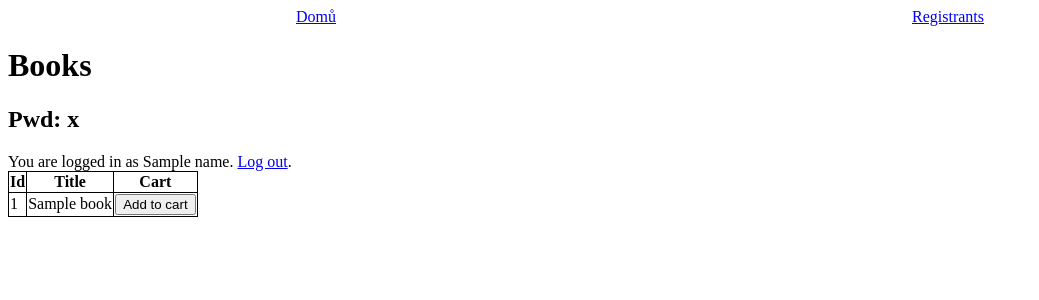
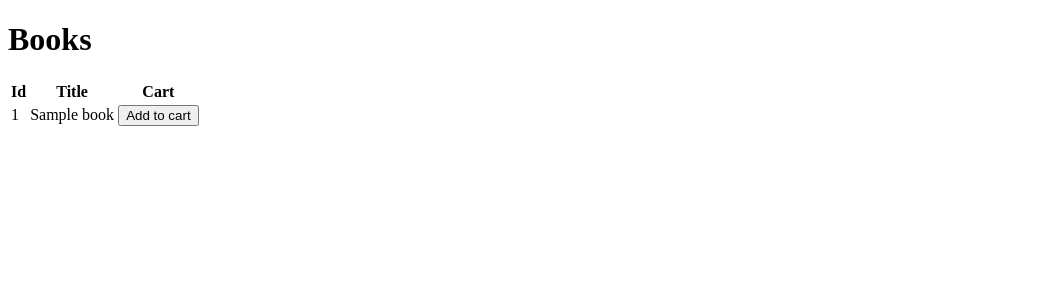
Before and after one commit to funkacer/store_flask_app, a Python web app: template templates/books.html in a window 1280 px wide. Shown: the top 300 px of the page, without its empty margins (0-1039 px from the left). Run offline with Jinja, Linux system fonts and the light colour scheme; the template is opened without the code that fills it: most values are stand-ins (such as "Sample title", 1, 10 or a date in 2020).

Commit message:
Basics better, TODO: book counts

```diff
--- a/templates/books.html
+++ b/templates/books.html
@@ -4,10 +4,6 @@
 
     <h1>Books</h1>
 
-    <h2>Pwd: {{ pwd }}</h2>
-
-    {% if name %}
-        You are logged in as {{name}}. <a href="/logout"> Log out</a>.
     <table>
         <thead>
             <tr>
@@ -31,8 +27,5 @@
             {% endfor %}
         </tbody>
     </table>
-    {% else %}
-        You are not logged in. <a href="/login"> Log in</a>.
-    {% endif %}
 
 {% endblock %}
--- a/templates/layout.html
+++ b/templates/layout.html
@@ -4,20 +4,10 @@
 
     <head>
         <meta name="viewport" content="initial-scale=1, width=device-width">
-        <title>Registration</title>
-        <style>
-            table, th, td {
-                border: 1px solid;
-                border-collapse: collapse;
-            }
-        </style>
+        <title>Store</title>
     </head>
 
     <body>
-        <div style="display: flex; justify-content: space-around">
-        <a href='/'>Domů</a>
-        <a href='/registrants'>Registrants</a>
-        </div>
         {% block body %}{% endblock %}
     </body>
 
```
Also changed, not shown: app.py (+3 -16 lines), templates/login.html (deleted, +0 -10 lines). Lines whose indentation alone changed are shown as unchanged.
